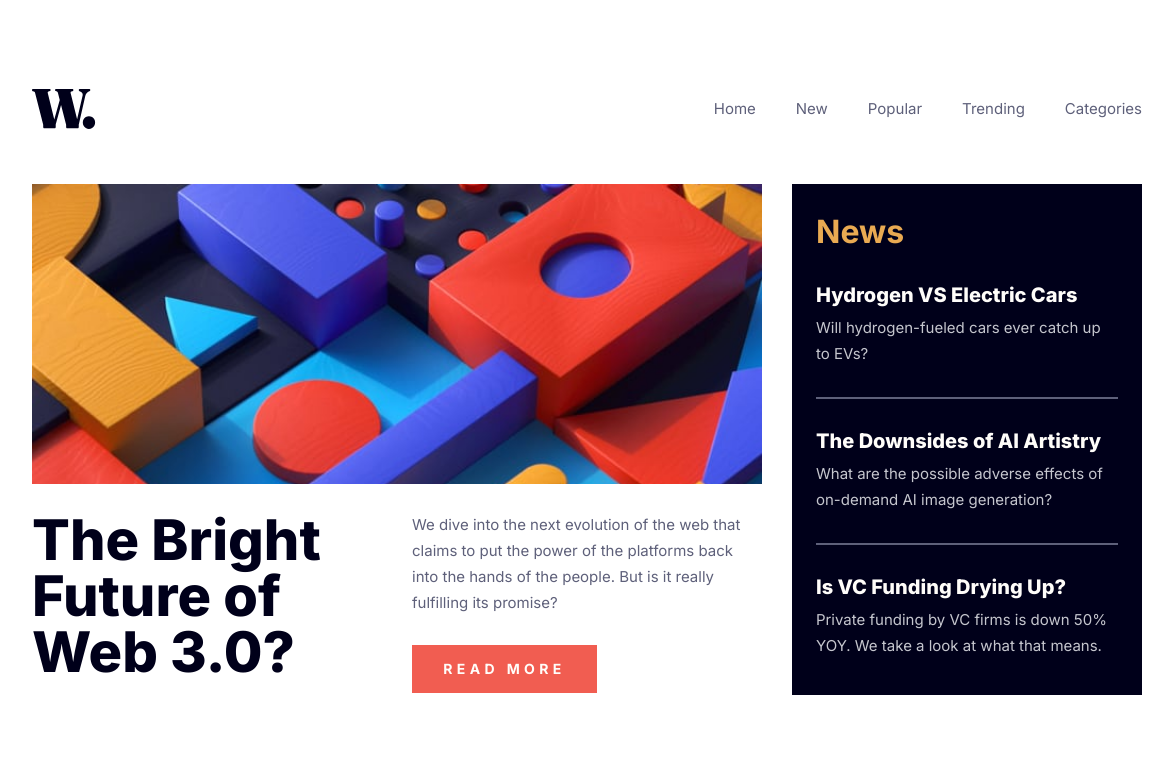
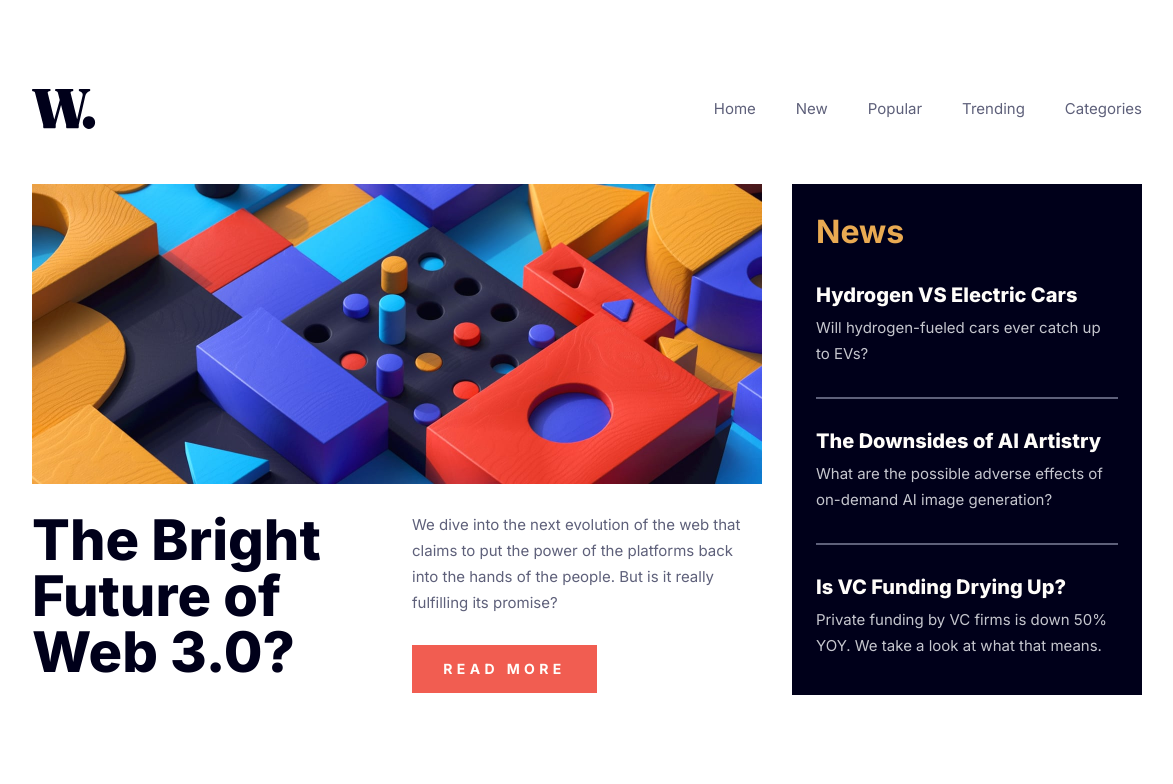
Before and after one commit to Gorales/News-Home-Page, a React (Create React App) app: page / in a window 1536 px wide. Shown: the top 784 px of the page, without its empty margins (181-1354 px from the left). Built offline with nearby package versions, Linux system fonts and the light colour scheme.

Commit message:
hover&img updates

```diff
--- a/src/App.css
+++ b/src/App.css
@@ -43,8 +43,12 @@ i {
   margin-top: 32px;
 }
 
-.Container img {
+.Container .imgMobile {
   align-self: center;
+}
+
+.Container .imgDesk {
+  display: none;
 }
 
 .main-paragraph {
@@ -210,7 +214,12 @@ footer {
     height: 100%;
   }
 
-  .Container img {
+  .Container .imgMobile {
+    display: none;
+  }
+
+  .Container .imgDesk {
+    display: block;
     width: 730px;
     height: 300px;
     object-fit:cover;
--- a/src/App.js
+++ b/src/App.js
@@ -2,6 +2,7 @@ import './App.css';
 import logo from './assets/logo.svg';
 import iconMenu from './assets/icon-menu.svg';
 import imagewebmobile from './assets/image-web-3-mobile.jpg';
+import imagewebdesktop from './assets/desktopimage-web-3-desktop.jpg';
 import NewsCard from './NewsBoxes/NewsCard';
 import newsData from './NewsBoxes/NewsData';
 import FooterData from './FooterBoxes/FooterData';
@@ -33,7 +34,18 @@ function App() {
       </header>
       <div className="middlePart">
         <div className="Container">
-          <img src={imagewebmobile} width="343px" height="300px"></img>
+          <img
+            className="imgMobile"
+            src={imagewebmobile}
+            width="343px"
+            height="300px"
+          ></img>
+          <img
+            className="imgDesk"
+            src={imagewebdesktop}
+            width="343px"
+            height="300px"
+          ></img>
           <div className="main-paragraph">
             <h1>The Bright Future of Web 3.0?</h1>
             <div className="text-introductory">
```
Also changed, not shown: src/assets/desktopimage-web-3-desktop.jpg (added).
